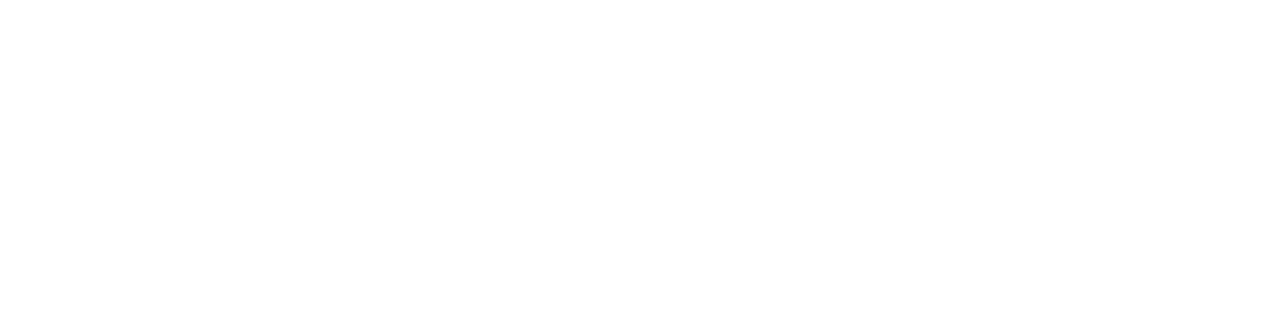
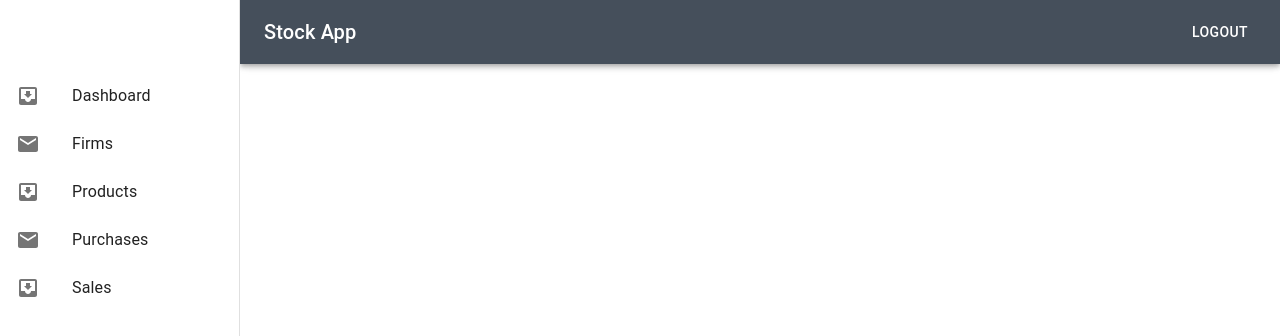
Before and after one commit to msa-gnc/Stock-App, a React (Vite) app: page /stock/products in a window 1280 px wide. Before the commit this address had no page. Shown: the top 336 px of the page. Built offline with nearby package versions, Linux system fonts and the light colour scheme.

Commit message:
DashBoard

```diff
--- a/src/features/authSlice.jsx
+++ b/src/features/authSlice.jsx
@@ -21,13 +21,20 @@
     registerSuccess:(state,{payload})=>{
       console.log("Baklava güzelmiş")
       console.log(payload)
+      state.currentUser=payload.data.username;
+      state.token=payload.token
 
+
+    },
+    logoutSuccess:(state)=>{
+      state.token=null
+      state.currentUser= null
     }
   },
 });
 
 export const {
   fetchStart,
-  fetchFail,registerSuccess
+  fetchFail,registerSuccess,logoutSuccess
 } = authSlice.actions;
 export default authSlice.reducer;
--- a/src/hook/useAuthCall.jsx
+++ b/src/hook/useAuthCall.jsx
@@ -4,31 +4,59 @@
 // ✅ JSX döndürmez, sadece veri veya fonksiyon döndürür.
 // ✅ Eğer başka dosyada kullanacaksan, export etmelisin.
 
-
+import React from "react";
 import { useDispatch } from "react-redux";
-import { fetchFail, fetchStart, registerSuccess } from "../features/authSlice";
+import {
+  fetchFail,
+  fetchStart,
+  logoutSuccess,
+  registerSuccess,
+} from "../features/authSlice";
 import axios from "axios";
+import { useNavigate } from "react-router-dom";
+import { useSelector } from "react-redux";
 
 const useAuthCall = () => {
   const dispatch = useDispatch();
+  const navigate = useNavigate();
+
+  const { token } = useSelector((state) => state.auth);
 
   const register = async (userInfo) => {
     dispatch(fetchStart());
     try {
       const { data } = await axios.post(
-        "http://16150.fullstack.clarusway.com/users/",
+        "https://16150.fullstack.clarusway.com/users/",
         userInfo
       );
       console.log(data);
 
-     dispatch(registerSuccess(data))
-
+      dispatch(registerSuccess(data));
+      navigate("/stock");
     } catch (error) {
       dispatch(fetchFail());
     }
   };
 
-  return { register };
+  const logout = async () => {
+    dispatch(fetchStart());
+
+    try {
+      const { data } = await axios(
+        "https://16150.fullstack.clarusway.com/auth/logout",
+        {
+          headers: {
+            Authorization: `Token ${token}`,
+          },
+        }
+      );
+
+      dispatch(logoutSuccess());
+      navigate("/");
+    } catch (error) {}
+  };
+
+  return { register, logout };
 };
 
 export default useAuthCall;
--- /dev/null
+++ b/src/pages/Brand.jsx
@@ -0,0 +1,9 @@
+import React from 'react'
+
+const Brand = () => {
+  return (
+    <div>Brand</div>
+  )
+}
+
+export default Brand
--- a/src/pages/Dashboard.jsx
+++ b/src/pages/Dashboard.jsx
@@ -1,26 +1,192 @@
-import React from "react";
-import AppBar from "@mui/material/AppBar";
-import Box from "@mui/material/Box";
-import CssBaseline from "@mui/material/CssBaseline";
-import Toolbar from "@mui/material/Toolbar";
-import Button from "@mui/material/Button";
-import Typography from "@mui/material/Typography";
+// import React from "react";
+// import AppBar from "@mui/material/AppBar";
+// import Box from "@mui/material/Box";
+// import CssBaseline from "@mui/material/CssBaseline";
+// import Toolbar from "@mui/material/Toolbar";
+// import Button from "@mui/material/Button";
+// import Typography from "@mui/material/Typography";
+// import useAuthCall from "../hook/useAuthCall";
 
-function Dashboard() {
+
+// function Dashboard() {
+//   const {logout}=useAuthCall()
+
+//   return (
+//     <Box sx={{ display: "flex" }}>
+//       <CssBaseline />
+//       <AppBar position="fixed">
+//         <Toolbar>
+//           <Typography variant="h6" component="div" sx={{ flexGrow: 1 }}>
+//             STOCK APP
+//           </Typography>
+//           <Button color="inherit" onClick={logout} >Logout</Button>
+//         </Toolbar>
+//       </AppBar>
+//     </Box>
+//   );
+// }
+
+// export default Dashboard;
+
+
+import * as React from 'react';
+import AppBar from '@mui/material/AppBar';
+import Box from '@mui/material/Box';
+import CssBaseline from '@mui/material/CssBaseline';
+import Divider from '@mui/material/Divider';
+import Drawer from '@mui/material/Drawer';
+import IconButton from '@mui/material/IconButton';
+import InboxIcon from '@mui/icons-material/MoveToInbox';
+import List from '@mui/material/List';
+import ListItem from '@mui/material/ListItem';
+import ListItemButton from '@mui/material/ListItemButton';
+import ListItemIcon from '@mui/material/ListItemIcon';
+import ListItemText from '@mui/material/ListItemText';
+import MailIcon from '@mui/icons-material/Mail';
+import MenuIcon from '@mui/icons-material/Menu';
+import Toolbar from '@mui/material/Toolbar';
+import Typography from '@mui/material/Typography';
+import { Button } from '@mui/material';
+import useAuthCall from "../hook/useAuthCall";
+
+const drawerWidth = 240;
+
+function ResponsiveDrawer(props) {
+  const { window } = props;
+  const [mobileOpen, setMobileOpen] = React.useState(false);
+  const [isClosing, setIsClosing] = React.useState(false);
+  const {logout}=useAuthCall()
+  const handleDrawerClose = () => {
+    setIsClosing(true);
+    setMobileOpen(false);
+  };
+
+  const handleDrawerTransitionEnd = () => {
+    setIsClosing(false);
+  };
+
+  const handleDrawerToggle = () => {
+    if (!isClosing) {
+      setMobileOpen(!mobileOpen);
+    }
+  };
+
+
+const links=[
+
+  {title:"Dashboard",
+    url:""
+  },
+  {title:"Firms",
+    url:"/firms"
+  },
+  {title:"Products",
+    url:"/products"
+  },
+  {title:"Purchases",
+    url:"/purchases"
+  },
+  {title:"Sales",
+    url:"/sales"
+  }
+]
+
+
+
+  const drawer = (
+    <div>
+      <Toolbar />
+      <List>
+        {links.map((text, index) => (
+          <ListItem key={index} disablePadding>
+            <ListItemButton>
+              <ListItemIcon>
+                {index % 2 === 0 ? <InboxIcon /> : <MailIcon />}
+              </ListItemIcon>
+              <ListItemText primary={text.title} />
+            </ListItemButton>
+          </ListItem>
+        ))}
+      </List>
+
+
+    </div>
+  );
+
+  // Remove this const when copying and pasting into your project.
+  const container = window !== undefined ? () => window().document.body : undefined;
 
   return (
-    <Box sx={{ display: "flex" }}>
+    <Box sx={{ display: 'flex' }}>
       <CssBaseline />
-      <AppBar position="fixed">
-        <Toolbar>
-          <Typography variant="h6" component="div" sx={{ flexGrow: 1 }}>
-            STOCK APP
+      <AppBar
+        position="fixed"
+        sx={{
+          width: { sm: `calc(100% - ${drawerWidth}px)` },
+          ml: { sm: `${drawerWidth}px` },
+        }}
+      >
+        <Toolbar  sx={{display:"flex", justifyContent:"space-between"}} >
+          <IconButton
+            color="inherit"
+            aria-label="open drawer"
+            edge="start"
+            onClick={handleDrawerToggle}
+            sx={{ mr: 2, display: { sm: 'none' } }}
+          >
+            <MenuIcon />
+          </IconButton>
+          <Typography variant="h6" noWrap component="div">
+           Stock App
           </Typography>
-          <Button color="inherit">Logout</Button>
+          <Button color="inherit" onClick={logout} >Logout</Button>
         </Toolbar>
+
       </AppBar>
+      <Box
+        component="nav"
+        sx={{ width: { sm: drawerWidth }, flexShrink: { sm: 0 } }}
+        aria-label="mailbox folders"
+      >
+        {/* The implementation can be swapped with js to avoid SEO duplication of links. */}
+        <Drawer
+          container={container}
+          variant="temporary"
+          open={mobileOpen}
+          onTransitionEnd={handleDrawerTransitionEnd}
+          onClose={handleDrawerClose}
+          ModalProps={{
+            keepMounted: true, // Better open performance on mobile.
+          }}
+          sx={{
+            display: { xs: 'block', sm: 'none' },
+            '& .MuiDrawer-paper': { boxSizing: 'border-box', width: drawerWidth },
+          }}
+        >
+          {drawer}
+        </Drawer>
+        <Drawer
+          variant="permanent"
+          sx={{
+            display: { xs: 'none', sm: 'block' },
+            '& .MuiDrawer-paper': { boxSizing: 'border-box', width: drawerWidth },
+          }}
+          open
+        >
+          {drawer}
+        </Drawer>
+      </Box>
+      <Box
+        component="main"
+        sx={{ flexGrow: 1, p: 3, width: { sm: `calc(100% - ${drawerWidth}px)` } }}
+      >
+        <Toolbar />
+
+        {/* Buraya  içerik gelecek */}
+      </Box>
     </Box>
   );
 }
 
-export default Dashboard;
+
+export default ResponsiveDrawer;
--- /dev/null
+++ b/src/pages/Firms.jsx
@@ -0,0 +1,9 @@
+import React from 'react'
+
+const Firms = () => {
+  return (
+    <div>Firms</div>
+  )
+}
+
+export default Firms
--- /dev/null
+++ b/src/pages/Home.jsx
@@ -0,0 +1,9 @@
+import React from 'react'
+
+const Home = () => {
+  return (
+    <div>Home</div>
+  )
+}
+
+export default Home
--- /dev/null
+++ b/src/pages/Products.jsx
@@ -0,0 +1,9 @@
+import React from 'react'
+
+const Products = () => {
+  return (
+    <div>Products</div>
+  )
+}
+
+export default Products
--- /dev/null
+++ b/src/pages/Purchases.jsx
@@ -0,0 +1,9 @@
+import React from 'react'
+
+const Purchases = () => {
+  return (
+    <div>Purchases</div>
+  )
+}
+
+export default Purchases
--- /dev/null
+++ b/src/pages/Sales.jsx
@@ -0,0 +1,9 @@
+import React from 'react'
+
+const Sales = () => {
+  return (
+    <div>Sales</div>
+  )
+}
+
+export default Sales
--- a/src/router/AppRouter.jsx
+++ b/src/router/AppRouter.jsx
@@ -4,6 +4,13 @@
 import Register from "../pages/Register";
 import PrivateRouter from "./PrivateRouter";
 import Dashboard from "../pages/Dashboard";
+import Firms from "../pages/Firms";
+import Products from "../pages/Products";
+import Brand from "../pages/Brand";
+import Purchases from "../pages/Purchases";
+import Sales from "../pages/Sales";
+import Home from "../pages/Home";
+
 
 const AppRouter = () => {
   return (
@@ -12,7 +19,16 @@
         <Route path="/" element={<Login />} />
         <Route path="register" element={<Register />} />
         <Route path="stock" element={<PrivateRouter />}>
-          <Route path="" element={<Dashboard />} />
+
+          <Route path="" element={<Dashboard />} >
+          {/* <Route path="" element={<Home/>}/> bunun yerine alttaki index yazanıda da kullanabiliriz */}
+          <Route index element={<Home/>}/>
+          <Route path="firms" element={<Firms/>} />
+          <Route path="brand" element={<Brand/>} />
+          <Route path="sales" element={<Sales/>} />
+          <Route path="purchases" element={<Purchases/>} />
+          <Route path="products" element={<Products/>} />
+          </Route>
         </Route>
       </Routes>
     </Router>
```
